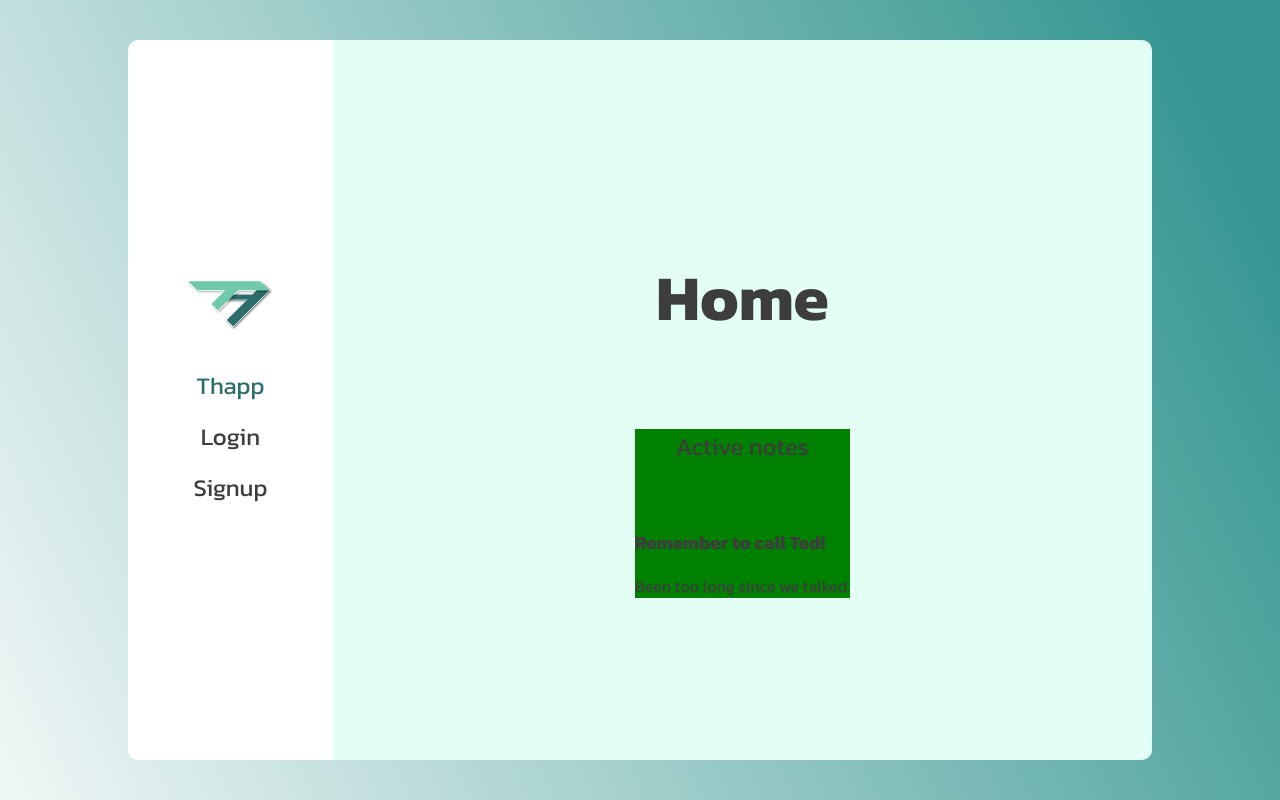
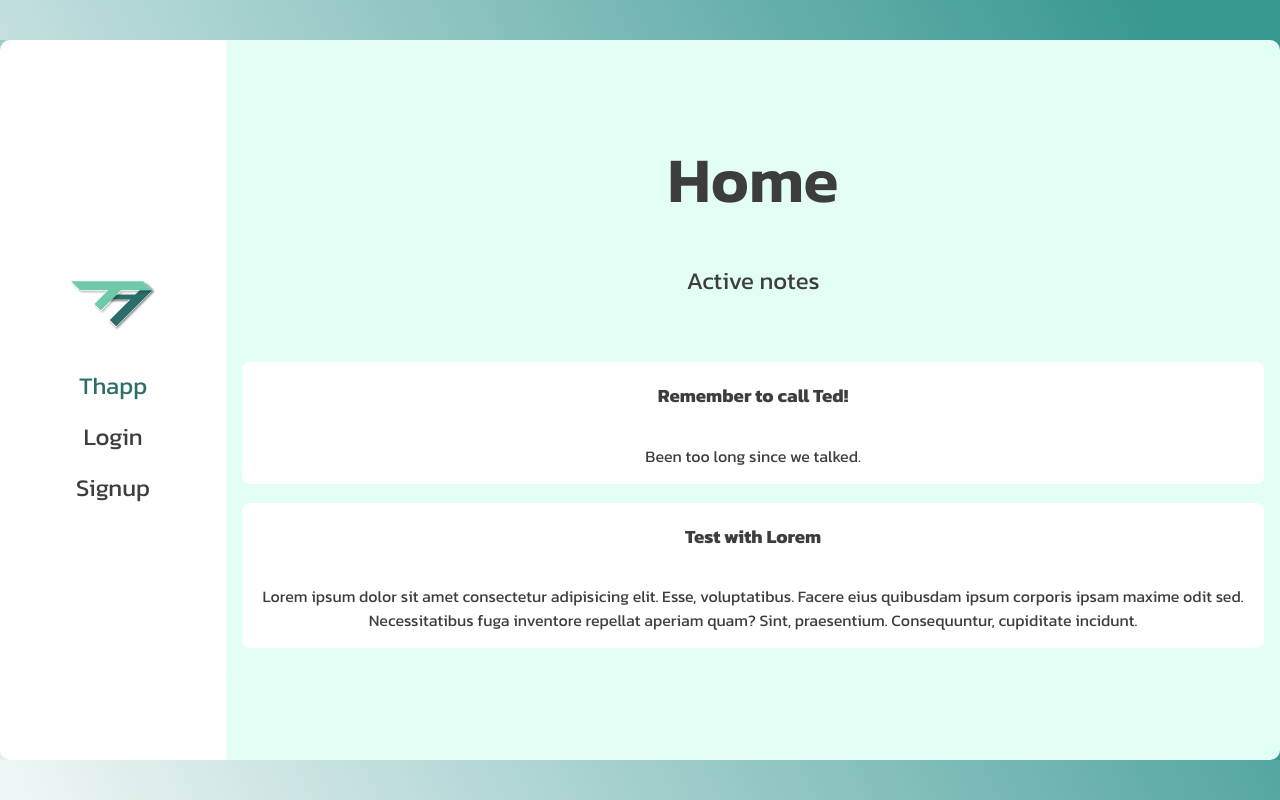
Before and after one commit to Niclas-Gustafsson/u04-todo-app-Niclas-Gustafsson, a PHP site: page /home.php in a window 1280 px wide. Run offline with PHP 8.4, Linux system fonts and the light colour scheme.

Commit message:
Style home page first draft

```diff
--- a/app/public/css/main.css
+++ b/app/public/css/main.css
@@ -268,18 +268,79 @@ main .container .main-dashboard .login-direct a {
   cursor: pointer;
 }
 
+.home-body .home-main .container {
+  background: linear-gradient(244.28deg, #379791 7.62%, rgba(51, 222, 140, 0) 107.36%);
+  width: 100vw;
+}
+
+.home-body .home-main .container .main-dashboard {
+  width: 95%;
+  padding: 2rem 0;
+}
+
 .home-body .home-main .container .main-dashboard .home-heading {
   font-size: 4rem;
+  margin: 1rem 0 1rem 0;
+  color: #2A6D69;
+  font-weight: 600;
+  color: #3D3D3D;
+}
+
+.home-body .home-main .container .main-dashboard .notes-wrapper {
+  display: -webkit-box;
+  display: -ms-flexbox;
+  display: flex;
+  -webkit-box-orient: vertical;
+  -webkit-box-direction: normal;
+      -ms-flex-direction: column;
+          flex-direction: column;
+  -webkit-box-sizing: border-box;
+          box-sizing: border-box;
+  width: 100%;
+  height: auto;
+  background-color: #E3FFF5;
+  border-radius: 10px;
+  padding: 0 1rem 1rem 1rem;
+}
+
+.home-body .home-main .container .main-dashboard .notes-wrapper .note-head-wrapper .home-subheading {
+  text-align: center;
+  margin-bottom: 4rem;
+  font-weight: 400;
 }
 
 .home-body .home-main .container .main-dashboard .notes-wrapper .note-card {
-  background-color: green;
+  background-color: #ffffff;
+  margin-bottom: 1.2rem;
+  border-radius: 8px;
 }
 
-.home-body .home-main .container .main-dashboard .notes-wrapper .note-card .note-head-wrapper .home-subheading {
+.home-body .home-main .container .main-dashboard .notes-wrapper .note-card .note-body-wrapper {
+  display: -webkit-box;
+  display: -ms-flexbox;
+  display: flex;
+  -webkit-box-orient: vertical;
+  -webkit-box-direction: normal;
+      -ms-flex-direction: column;
+          flex-direction: column;
   text-align: center;
-  margin-bottom: 4rem;
-  font-weight: 400;
+}
+
+.home-body .home-main .container .main-dashboard .notes-wrapper .note-card .note-body-wrapper .note-body {
+  font-size: 1rem;
+}
+
+.home-body .home-main .container .main-dashboard .notes-wrapper .note-card .note-body-wrapper .note-icons {
+  display: -webkit-box;
+  display: -ms-flexbox;
+  display: flex;
+  -webkit-box-pack: space-evenly;
+      -ms-flex-pack: space-evenly;
+          justify-content: space-evenly;
+}
+
+.home-body .home-main .container .main-dashboard .notes-wrapper .note-card .note-body-wrapper .note-icons a .icon {
+  width: 1.7rem;
 }
 
 @media screen and (min-width: 1024px) {
--- a/app/public/home.php
+++ b/app/public/home.php
@@ -40,18 +40,31 @@
 
                 <!-- Wrapper for all notes -->
                 <div class="notes-wrapper">
+                    <section class="note-head-wrapper">
+                        <h2 class="home-subheading">Active notes</h2>
+                    </section>
                     <!-- Note card -->
                     <section class="note-card">
-                        <section class="note-head-wrapper">
-                            <h2 class="home-subheading">Active notes</h2>
-                        </section>
                         <section class="note-body-wrapper">
                             <h3 class="note-title">Remember to call Ted!</h3>
                             <p class="note-body">Been too long since we talked.</p>
                             <div class="note-icons">
-                                <a href=""><img src="./images/edit.svg" alt="Edit note"></a>
-                                <a href=""><img src="./images/trash.svg" alt="Delete note"></a>
-                                <a href=""><img src="./images/check-dark.svg" alt="Mark note as done"></a>
+                                <a  href=""><img class="icon" src="./images/edit.svg" alt="Edit note"></a>
+                                <a href=""><img class="icon" src="./images/trash.svg" alt="Delete note"></a>
+                                <a href=""><img class="icon" src="./images/check-dark.svg" alt="Mark note as done"></a>
+
+                            </div>
+                        </section>
+                    </section>
+
+                    <section class="note-card">
+                        <section class="note-body-wrapper">
+                            <h3 class="note-title">Test with Lorem</h3>
+                            <p class="note-body">Lorem ipsum dolor sit amet consectetur adipisicing elit. Esse, voluptatibus. Facere eius quibusdam ipsum corporis ipsam maxime odit sed. Necessitatibus fuga inventore repellat aperiam quam? Sint, praesentium. Consequuntur, cupiditate incidunt.</p>
+                            <div class="note-icons">
+                                <a  href=""><img class="icon" src="./images/edit.svg" alt="Edit note"></a>
+                                <a href=""><img class="icon" src="./images/trash.svg" alt="Delete note"></a>
+                                <a href=""><img class="icon" src="./images/check-dark.svg" alt="Mark note as done"></a>
 
                             </div>
                         </section>
--- a/app/sass/abstracts/_variables.scss
+++ b/app/sass/abstracts/_variables.scss
@@ -2,6 +2,7 @@
 //Colours
 $lightGreen: #E3FFF5;
 $darkGreen: #2A6D69;
+$dampGreen: #E7F3F3;
 $yellow: #FBD59E;
 $text-clr: #3D3D3D;
 $white: #ffffff;
```
Also changed, not shown: app/sass/pages/_home.scss (+33 -13 lines), app/public/css/main.min.css, 2 other files.
